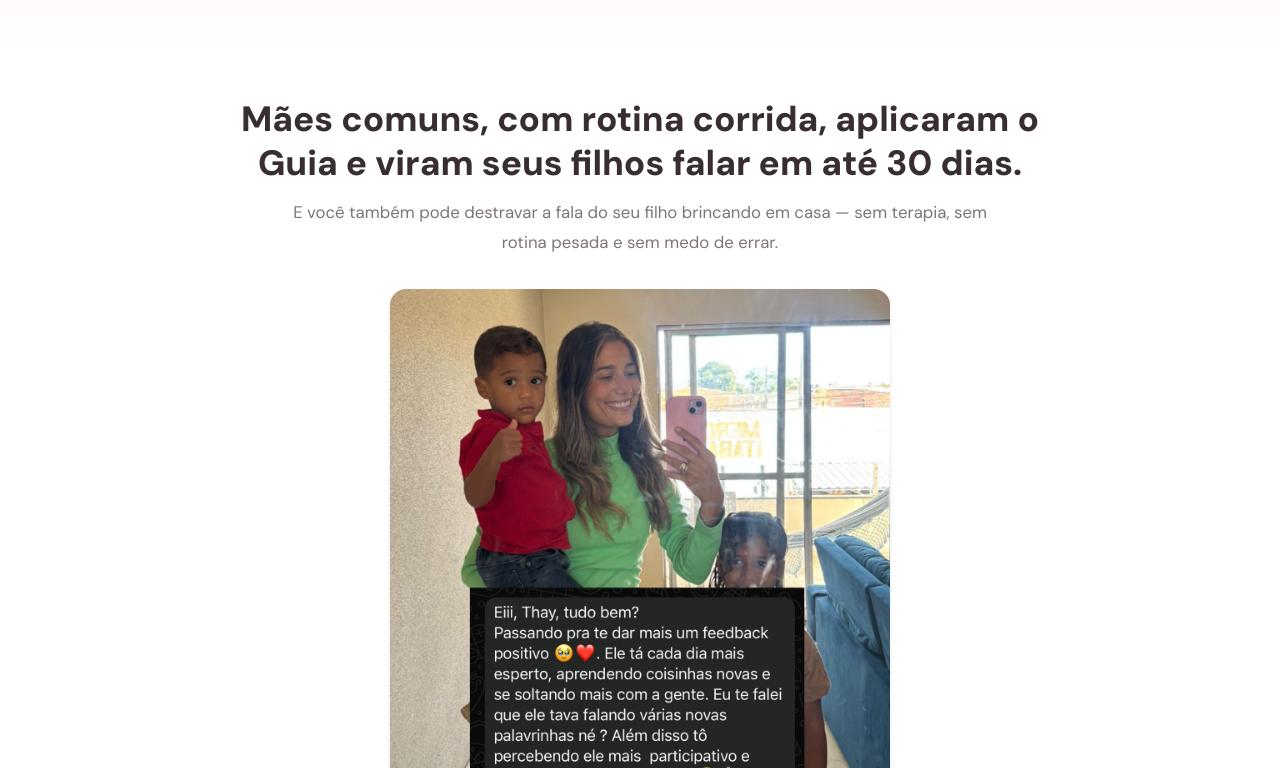
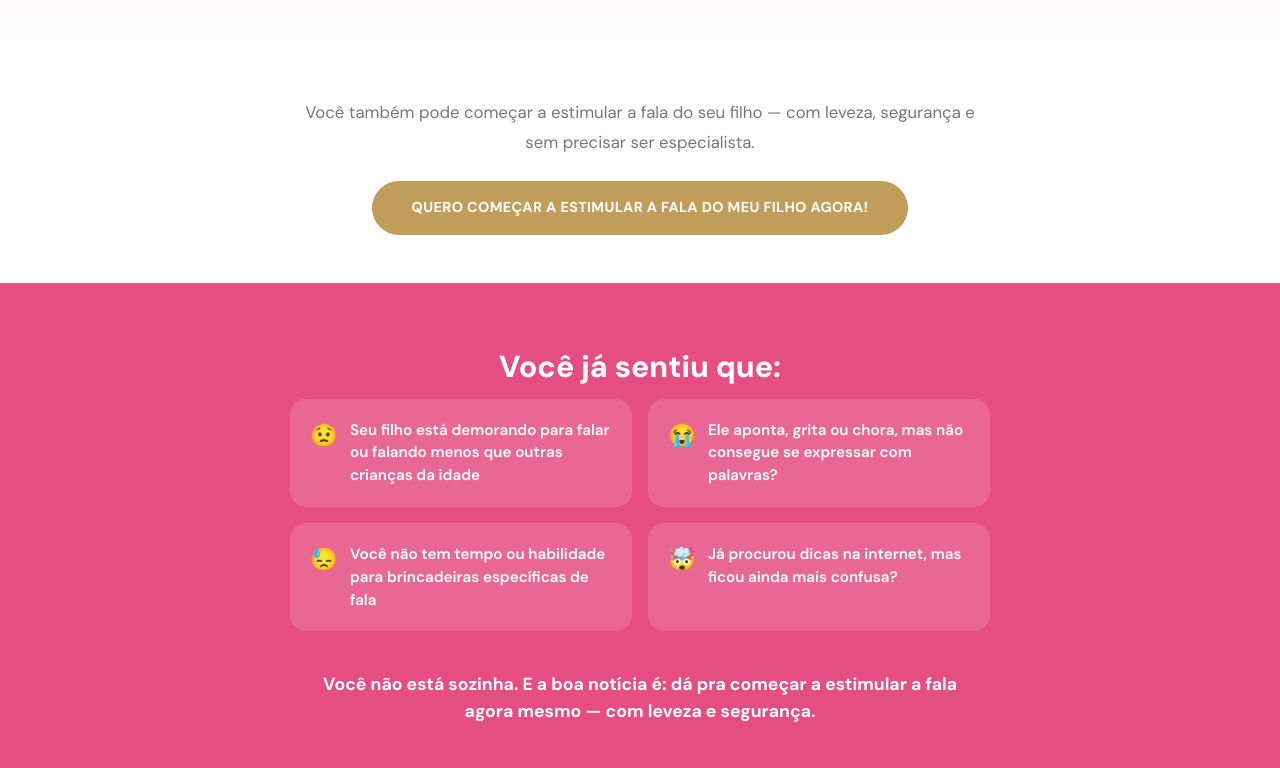
Before and after one commit to queima2m2-create/tiathayfono, a React (Vite) app: page / in a window 1280 px wide. Shown: the part 452-1220 px from the top of the page. Built offline with nearby package versions, Linux system fonts and the light colour scheme; the HTML template or start-up script is replaced by a standard one.

Commit message:
Ajustou landing para guia CDI

```diff
--- a/src/components/landing/ProvaRapida.tsx
+++ b/src/components/landing/ProvaRapida.tsx
@@ -3,21 +3,16 @@ import maeFilho from "@/assets/mae-filho-brincando.jpg";
 const ProvaRapida = () => (
   <section className="bg-background pt-8 pb-8 md:pt-12 md:pb-12 px-6 text-center">
     <div className="max-w-[800px] mx-auto">
-      <h2 className="text-[1.6rem] md:text-[2.2rem] font-extrabold text-marrom-dark mb-3 leading-[1.25]">
-        Mães comuns, com rotina corrida, aplicaram o Guia e viram seus filhos falar em até 30 dias.
-      </h2>
-      <p className="text-[1.05rem] text-primary/70 leading-[1.8] max-w-[700px] mx-auto mb-8">
-        E você também pode destravar a fala do seu filho brincando em casa —
-        sem terapia, sem rotina pesada e sem medo de errar.
+      <p className="text-[1.05rem] text-primary/70 leading-[1.8] max-w-[700px] mx-auto mb-6">
+        Você também pode começar a estimular a fala do seu filho —
+        com leveza, segurança e sem precisar ser especialista.
       </p>
-      <img
-        src={maeFilho}
-        alt="Mãe brincando com filho"
-        className="rounded-2xl w-full max-w-[500px] mx-auto shadow-md"
-        loading="lazy"
-        width={1024}
-        height={768}
-      />
+      <a
+        href="#preco"
+        className="inline-block bg-dourado hover:bg-dourado-hover text-background text-[0.9rem] font-bold px-10 py-4 rounded-full uppercase tracking-wide transition-colors"
+      >
+        Quero começar a estimular a fala do meu filho agora!
+      </a>
     </div>
   </section>
 );
```
